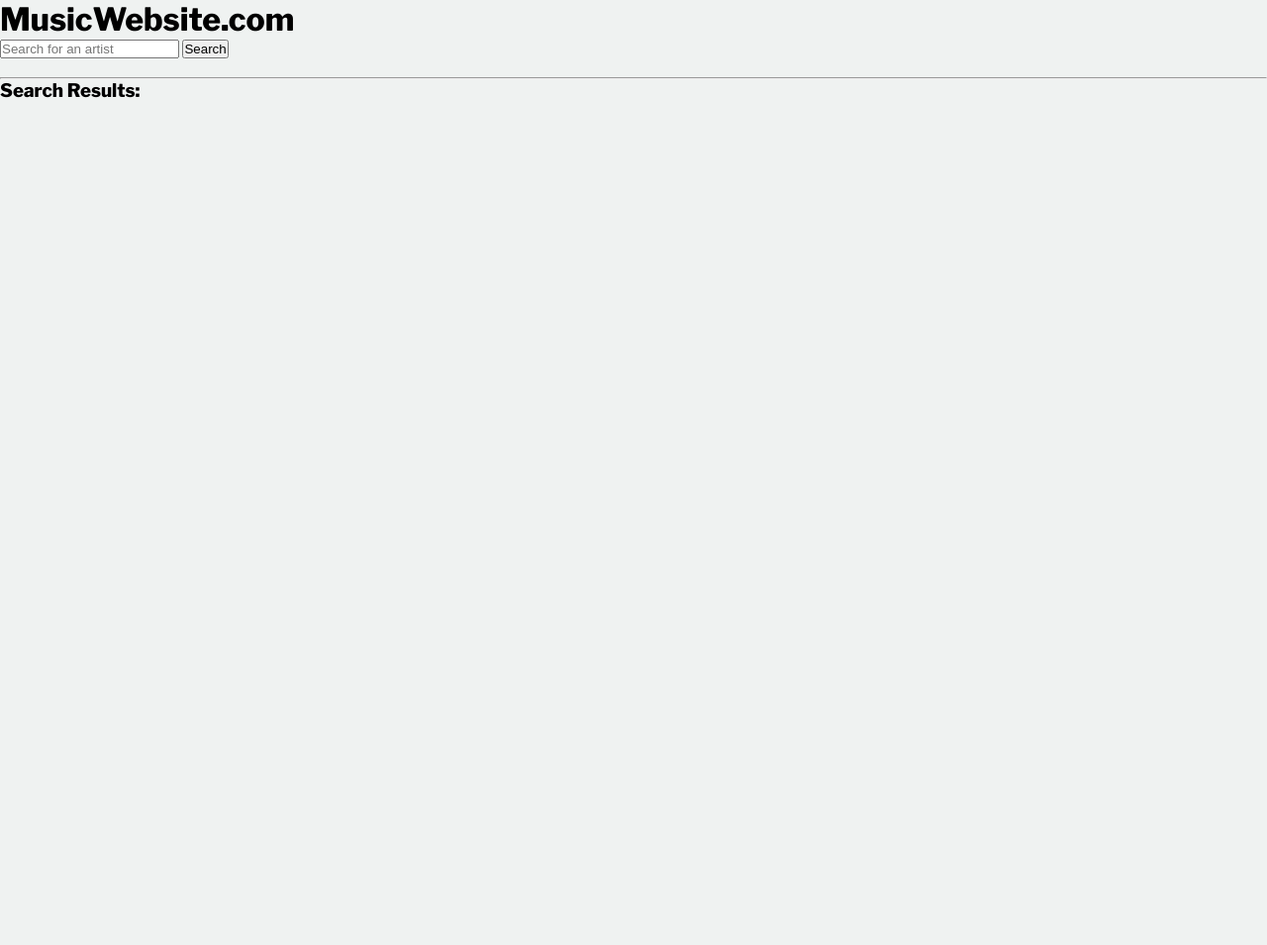
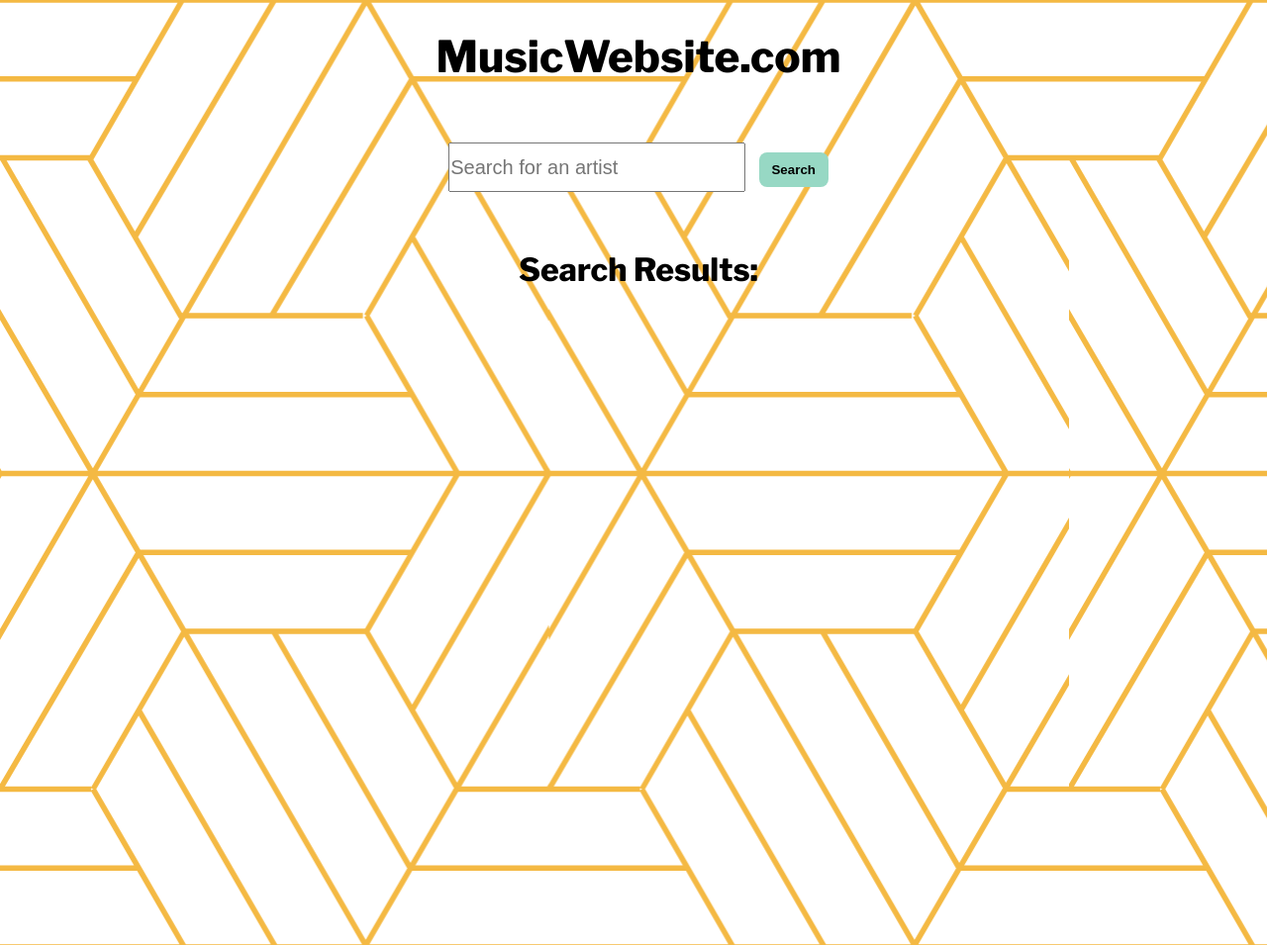
Before and after one commit to Momentum-Team-8/itunes-search-roanblanchard, a website: page index.html in a window 1280 px wide. Shown: the top 955 px of the page at 99% size. Before the commit the page ends 800 px from the top, so only its background shows below. Drawn offline with nearby package versions, Linux system fonts and the light colour scheme.

Commit message:
finished styling

```diff
--- a/index.html
+++ b/index.html
@@ -19,7 +19,7 @@
         <button id="search-button" type="submit">Search</button>
         <br>
         <br>
-        <hr>
+
         <h3>
             Search Results:
         </h3>
--- a/main.js
+++ b/main.js
@@ -10,7 +10,7 @@ const songList = document.querySelector("#result-list")
 function getListOfSongs () {
     const search = artistName.value
     // fetch ('https://proxy-itunes-api.glitch.me/search?term=jack+johnson&limit=25')
-    fetch (url + 'term=' + `${search}` + '&limit=10&entity=song')
+    fetch (url + 'term=' + `${search}` + '&limit=12&entity=song')
     .then (resp => resp.json())
     .then(data =>  {
         for (let x of data.results) {
@@ -45,6 +45,9 @@ function renderSongBody (songs, data) {
     songs.appendChild(preview)
 }
 
+
+
+// listens for the submit button to be pressed
 form.addEventListener ('submit', event => {
     event.preventDefault()
     getListOfSongs()
--- a/styles.css
+++ b/styles.css
@@ -6,13 +6,62 @@
 
 body {
     font-family: 'Libre Franklin', sans-serif;
-    background-color: #EFF2F1;
+    background-image: url(pattern_hexagon-8_0.5_11_0-0_0_1__ffffff_f4b943.png);
+    background-repeat: repeat;
+    margin-left: 10px;
+    margin-top: 30px;
+    margin-bottom: 50px;
+    height: 150vh;
+    text-align:center;
+    justify-content: center;
+    align-items: center;
+}
+
+h1 {
+    margin-bottom: 60px;
+    font-size: 5.5vh;
+    font-weight: 600;
+    /* backdrop-filter: blur(8px); */
+    /* width: fit-content; */
+    border-radius: 10px;
+    /* border: 2px solid #4059AD; */
+    text-align: center;
+}
+
+input {
+    width: 300px;
+    height: 50px;
+    font-size: 20px;
+}
+
+button {
+    width: 70px;
+    height: 35px;
+    margin-left: 10px;
+    background-color: #97D8C4;
+    border: none;
+    border-radius: 8px;
+    font-weight: 600;
+}
+
+button:hover {
+    cursor: pointer;
+}
+
+
+h3 {
+    margin-top: 40px;
+    margin-bottom: 40px;
+    font-size: xx-large;
 }
 
 ul {
+    /* align-items: center; */
+    justify-content: center;
     display: flex;
     flex-wrap: wrap;
-    width: 1000px;
+    margin-bottom: 50px;
+    /* width: 1000px; */
 }
 
 li {
@@ -21,6 +70,9 @@ li {
     border-radius: 7px;
     padding: 10px;
     margin: 10px;
+    margin-left: 0;
+    width: 450px;
+    backdrop-filter: blur(8px);
     /* display: flex; */
     /* flex-wrap: wrap; */
     /* width: 300px; */
@@ -30,6 +82,15 @@ li > p {
     margin: 5px;
 }
 
+p:nth-child(1) {
+    color: #4059AD;
+    font-weight: 600;
+}
+
 li >img {
     border: 2px solid black;
 }
+
+.search-results {
+    display: flex;
+}
```
Also changed, not shown: pattern (2).svg (added), pattern.svg (added), pattern_hexagon-8_0.5_11_0-0_0_1__ffffff_f4b943.png (added).
